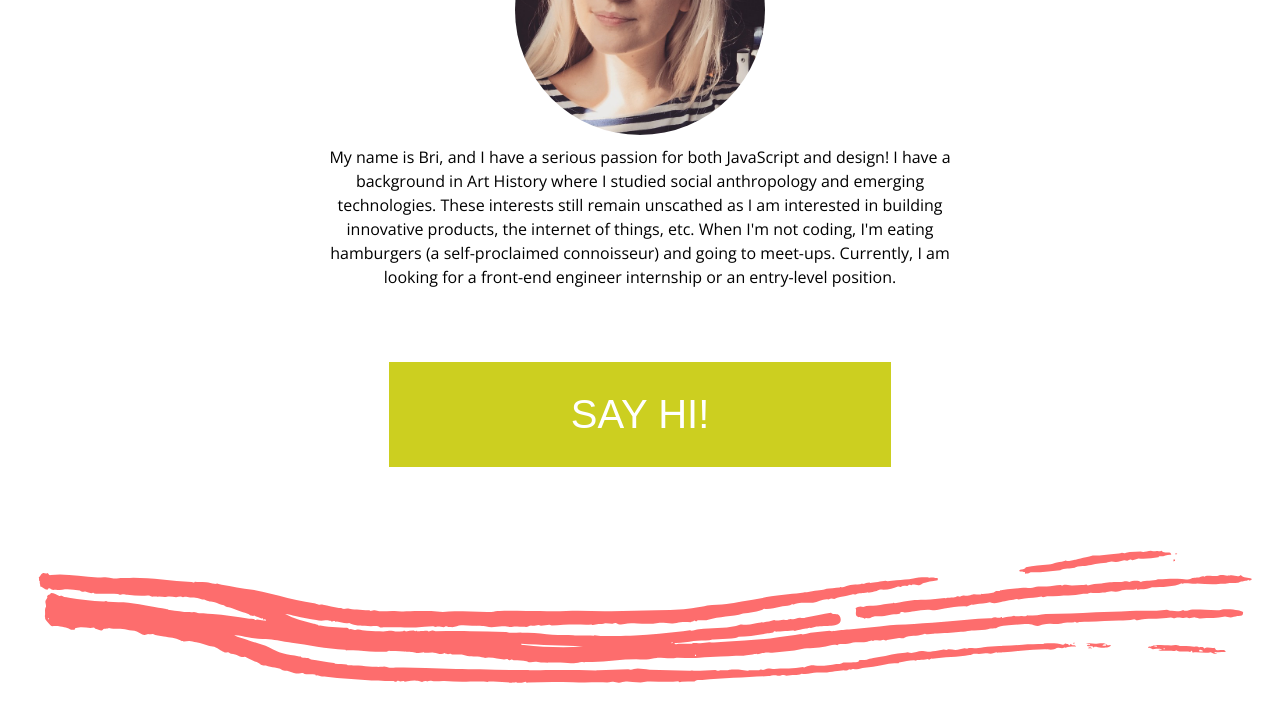
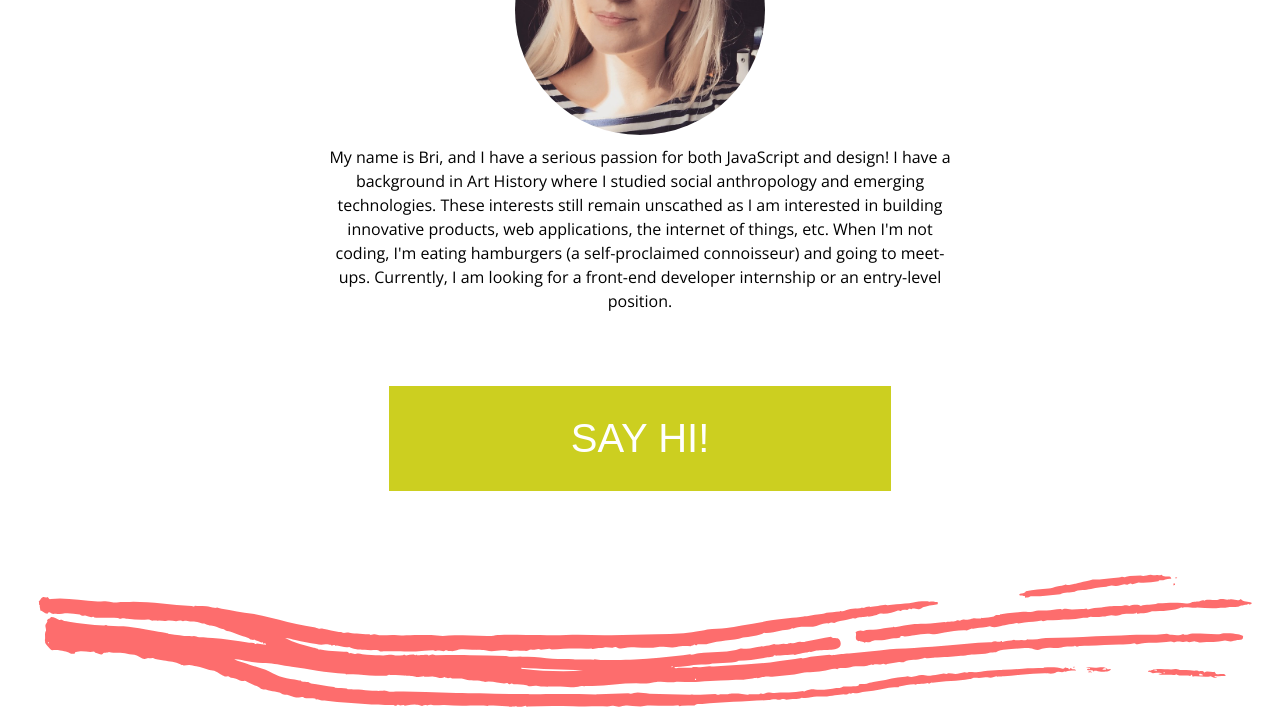
Before and after one commit to BrianaCamp/BrianaCamp.github.io, a plain HTML site: page index.html in a window 1280 px wide. Shown: the part 2060-2769 px from the top of the page. Drawn offline with nearby package versions, Linux system fonts and the light colour scheme.

Commit message:
change wording in about section

```diff
--- a/index.html
+++ b/index.html
@@ -50,8 +50,8 @@
       <h2>about</h2>
       <img src="images/bri-03-2015.jpg" alt="Bri Camp">
       <p class="description">
-        My name is Bri, and I have a serious passion for both JavaScript and design! I have a background in Art History where I studied social anthropology and emerging technologies. These interests still remain unscathed as I am interested in building innovative products, the internet of things, etc. When I'm not coding, I'm eating hamburgers (a self-proclaimed connoisseur) and going to meet-ups.
-        <span>Currently, I am looking for a front-end engineer internship or an entry-level position.</span></p>
+        My name is Bri, and I have a serious passion for both JavaScript and design! I have a background in Art History where I studied social anthropology and emerging technologies. These interests still remain unscathed as I am interested in building innovative products, web applications, the internet of things, etc. When I'm not coding, I'm eating hamburgers (a self-proclaimed connoisseur) and going to meet-ups.
+        <span>Currently, I am looking for a front-end developer internship or an entry-level position.</span></p>
         <p class="say-hi" id="contact">
           <a href="mailto:brianarcamp@gmail.com">Say Hi!</a>
         </p>
```
